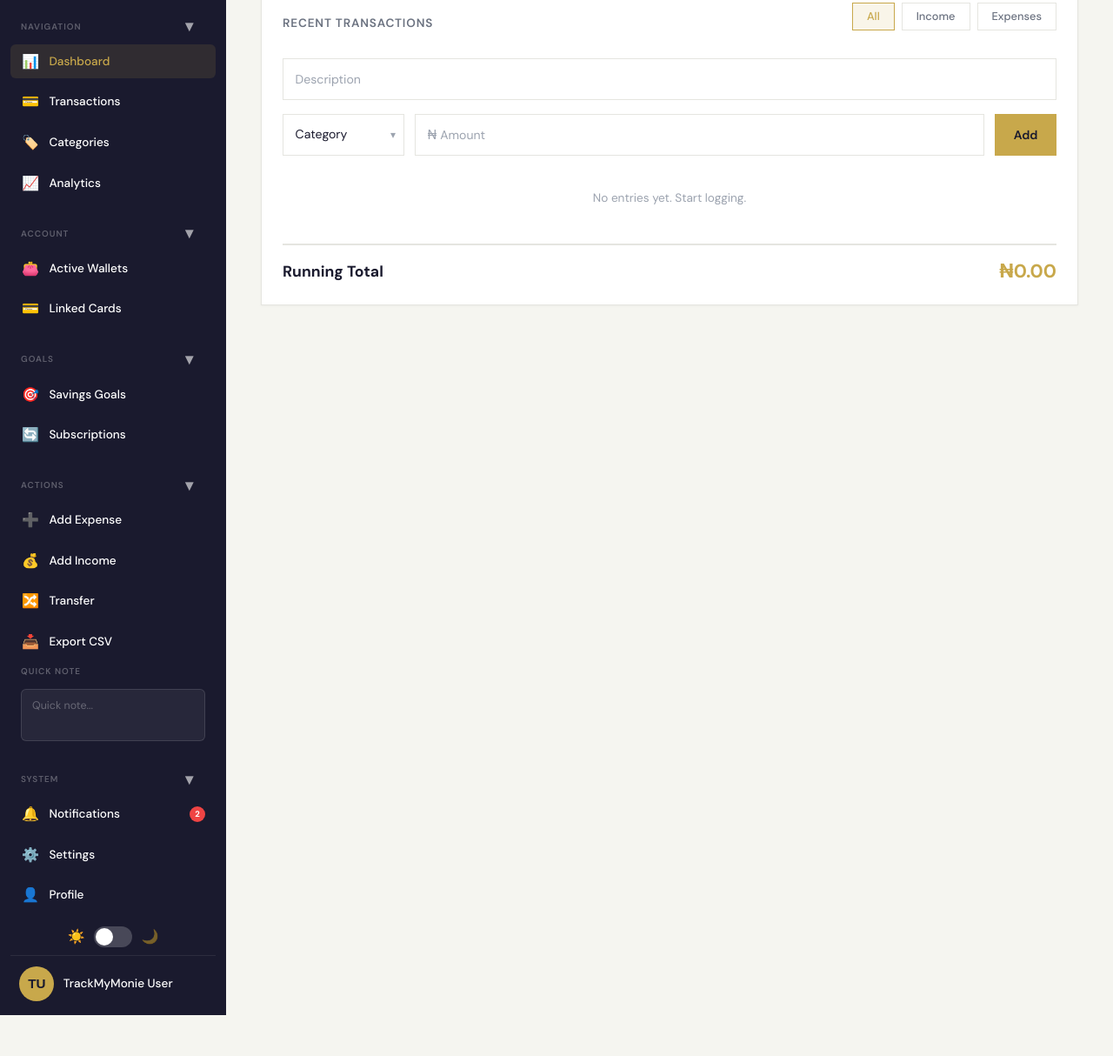
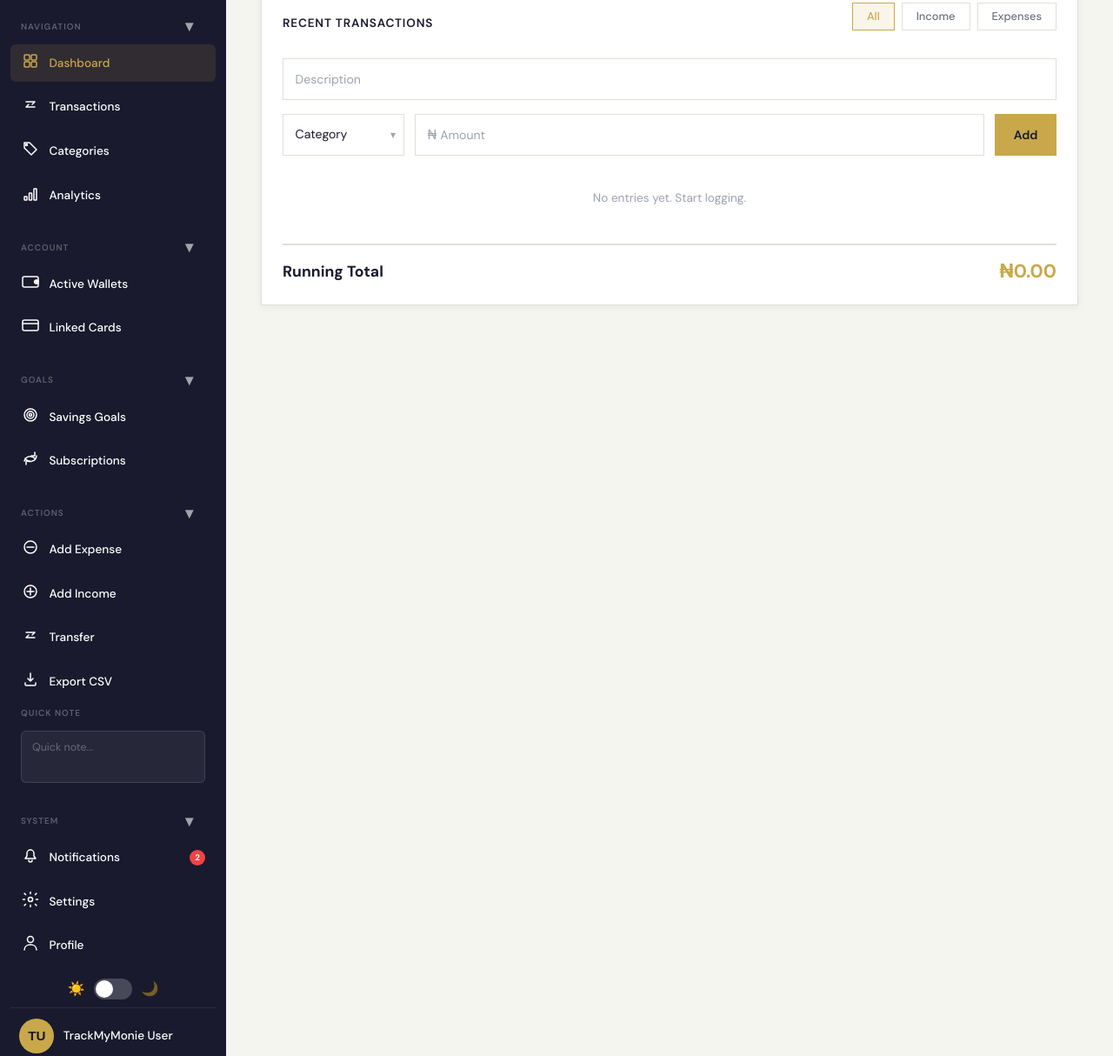
Before and after one commit to ShaDowCRYT/TrackMyMonie, a plain HTML site: page index.html in a window 1280 px wide. Shown: the part 270-1484 px from the top of the page at 87% size. Before the commit the page ends 1437 px from the top, so only its background shows below. Drawn offline with Linux system fonts and the light colour scheme.

Commit message:
Changed Icons Style and Made fixes to the light mode Hierarchy

```diff
--- a/index.html
+++ b/index.html
@@ -20,14 +20,14 @@
       --text: #1a1a2e;
       --text-secondary: #6b7280;
       --text-muted: #9ca3af;
-      --border: #e5e5e0;
+      --border: #e0e0d8;
       --gold: #c8a84b;
       --gold-hover: #b8973a;
       --gold-dim: rgba(200, 168, 75, 0.12);
       --danger: #ef4444;
       --danger-dim: rgba(239, 68, 68, 0.1);
       --input-bg: #ffffff;
-      --card-shadow: 0 1px 3px rgba(0, 0, 0, 0.04);
+      --card-shadow: 0 2px 8px rgba(0, 0, 0, 0.06);
       --sidebar-w: 260px;
       --sidebar-icon-w: 68px;
       --font: 'DM Sans', -apple-system, BlinkMacSystemFont, sans-serif;
@@ -36,7 +36,6 @@
     [data-theme="dark"] {
       --bg: #0f0f0f;
       --surface: #161616;
-      --sidebar-bg: #111111;
       --sidebar-text: #f0f0f0;
       --sidebar-hover: rgba(255, 255, 255, 0.05);
       --text: #f0f0f0;
@@ -432,7 +431,7 @@
       font-weight: 600;
       text-transform: uppercase;
       letter-spacing: 0.06em;
-      color: var(--text-secondary);
+      color: var(--text);
       margin-bottom: 1rem;
     }
 
@@ -2268,13 +2267,13 @@
           <span class="chevron">▾</span>
         </button>
         <div class="side-section-content">
-          <button class="side-item active" data-page="dashboard"><span class="icon">📊</span><span
+          <button class="side-item active" data-page="dashboard"><span class="icon"><svg width="20" height="20" viewBox="0 0 20 20" fill="none" stroke="currentColor" stroke-width="1.5" stroke-linecap="round" stroke-linejoin="round"><rect x="3" y="3" width="6" height="6" rx="1"/><rect x="11" y="3" width="6" height="6" rx="1"/><rect x="3" y="11" width="6" height="6" rx="1"/><rect x="11" y="11" width="6" height="6" rx="1"/></svg></span><span
               class="text">Dashboard</span></button>
-          <button class="side-item" data-page="transactions"><span class="icon">💳</span><span
+          <button class="side-item" data-page="transactions"><span class="icon"><svg width="20" height="20" viewBox="0 0 20 20" fill="none" stroke="currentColor" stroke-width="1.5" stroke-linecap="round" stroke-linejoin="round"><path d="M15 13H5l3-3M5 7h10l-3 3"/></svg></span><span
               class="text">Transactions</span></button>
-          <button class="side-item" data-page="categories"><span class="icon">🏷️</span><span
+          <button class="side-item" data-page="categories"><span class="icon"><svg width="20" height="20" viewBox="0 0 20 20" fill="none" stroke="currentColor" stroke-width="1.5" stroke-linecap="round" stroke-linejoin="round"><path d="M3 3h6l8 8-6 6-8-8V3z"/><circle cx="5.5" cy="5.5" r="1"/></svg></span><span
               class="text">Categories</span></button>
-          <button class="side-item" data-page="analytics"><span class="icon">📈</span><span
+          <button class="side-item" data-page="analytics"><span class="icon"><svg width="20" height="20" viewBox="0 0 20 20" fill="none" stroke="currentColor" stroke-width="1.5" stroke-linecap="round" stroke-linejoin="round"><rect x="3" y="14" width="3" height="4" rx="0.5"/><rect x="8.5" y="10" width="3" height="8" rx="0.5"/><rect x="14" y="5" width="3" height="13" rx="0.5"/></svg></span><span
               class="text">Analytics</span></button>
         </div>
       </div>
@@ -2285,9 +2284,9 @@
           <span class="chevron">▾</span>
         </button>
         <div class="side-section-content">
-          <button class="side-item" data-page="wallets"><span class="icon">👛</span><span class="text">Active
+          <button class="side-item" data-page="wallets"><span class="icon"><svg width="20" height="20" viewBox="0 0 20 20" fill="none" stroke="currentColor" stroke-width="1.5" stroke-linecap="round" stroke-linejoin="round"><rect x="1" y="4" width="18" height="12" rx="2"/><path d="M16 8v4h2a1 1 0 001-1V9a1 1 0 00-1-1h-2z"/><circle cx="16" cy="10" r="1.5"/></svg></span><span class="text">Active
               Wallets</span></button>
-          <button class="side-item" data-page="cards"><span class="icon">💳</span><span class="text">Linked
+          <button class="side-item" data-page="cards"><span class="icon"><svg width="20" height="20" viewBox="0 0 20 20" fill="none" stroke="currentColor" stroke-width="1.5" stroke-linecap="round" stroke-linejoin="round"><rect x="1" y="4" width="18" height="12" rx="2"/><line x1="1" y1="8" x2="19" y2="8"/></svg></span><span class="text">Linked
               Cards</span></button>
         </div>
       </div>
@@ -2298,9 +2297,9 @@
           <span class="chevron">▾</span>
         </button>
         <div class="side-section-content">
-          <button class="side-item" data-page="savings"><span class="icon">🎯</span><span class="text">Savings
+          <button class="side-item" data-page="savings"><span class="icon"><svg width="20" height="20" viewBox="0 0 20 20" fill="none" stroke="currentColor" stroke-width="1.5" stroke-linecap="round" stroke-linejoin="round"><circle cx="10" cy="10" r="7"/><circle cx="10" cy="10" r="4"/><circle cx="10" cy="10" r="1.5"/></svg></span><span class="text">Savings
               Goals</span></button>
-          <button class="side-item" data-page="subscriptions"><span class="icon">🔄</span><span
+          <button class="side-item" data-page="subscriptions"><span class="icon"><svg width="20" height="20" viewBox="0 0 20 20" fill="none" stroke="currentColor" stroke-width="1.5" stroke-linecap="round" stroke-linejoin="round"><path d="M15 3v4h-4"/><path d="M5 17v-4h4"/><path d="M17 7A7 7 0 014 10M3 13a7 7 0 0112-3"/></svg></span><span
               class="text">Subscriptions</span></button>
         </div>
       </div>
@@ -2311,13 +2310,13 @@
           <span class="chevron">▾</span>
         </button>
         <div class="side-section-content">
-          <button class="side-item" id="actionAddExpense"><span class="icon">➕</span><span class="text">Add
+          <button class="side-item" id="actionAddExpense"><span class="icon"><svg width="20" height="20" viewBox="0 0 20 20" fill="none" stroke="currentColor" stroke-width="1.5" stroke-linecap="round" stroke-linejoin="round"><circle cx="10" cy="10" r="7"/><line x1="6" y1="10" x2="14" y2="10"/></svg></span><span class="text">Add
               Expense</span></button>
-          <button class="side-item" id="actionAddIncome"><span class="icon">💰</span><span class="text">Add
+          <button class="side-item" id="actionAddIncome"><span class="icon"><svg width="20" height="20" viewBox="0 0 20 20" fill="none" stroke="currentColor" stroke-width="1.5" stroke-linecap="round" stroke-linejoin="round"><circle cx="10" cy="10" r="7"/><line x1="10" y1="6" x2="10" y2="14"/><line x1="6" y1="10" x2="14" y2="10"/></svg></span><span class="text">Add
               Income</span></button>
-          <button class="side-item" id="actionTransfer"><span class="icon">🔀</span><span
+          <button class="side-item" id="actionTransfer"><span class="icon"><svg width="20" height="20" viewBox="0 0 20 20" fill="none" stroke="currentColor" stroke-width="1.5" stroke-linecap="round" stroke-linejoin="round"><path d="M15 13H5l3-3M5 7h10l-3 3"/></svg></span><span
               class="text">Transfer</span></button>
-          <button class="side-item" id="actionExport"><span class="icon">📥</span><span class="text">Export
+          <button class="side-item" id="actionExport"><span class="icon"><svg width="20" height="20" viewBox="0 0 20 20" fill="none" stroke="currentColor" stroke-width="1.5" stroke-linecap="round" stroke-linejoin="round"><path d="M10 3v9m0 0l-3-3m3 3l3-3"/><path d="M4 14v2a1 1 0 001 1h10a1 1 0 001-1v-2"/></svg></span><span class="text">Export
               CSV</span></button>
           <span class="quick-note-label">Quick Note</span>
           <textarea class="quick-note" id="quickNote" placeholder="Quick note..." rows="2"></textarea>
@@ -2330,11 +2329,11 @@
           <span class="chevron">▾</span>
         </button>
         <div class="side-section-content">
-          <button class="side-item" data-page="notifications"><span class="icon">🔔</span><span
+          <button class="side-item" data-page="notifications"><span class="icon"><svg width="20" height="20" viewBox="0 0 20 20" fill="none" stroke="currentColor" stroke-width="1.5" stroke-linecap="round" stroke-linejoin="round"><path d="M6 8a4 4 0 018 0v3l2 3H4l2-3V8z"/><path d="M8 16a2 2 0 004 0"/></svg></span><span
               class="text">Notifications</span><span class="badge" id="notifBadge">2</span></button>
-          <button class="side-item" data-page="settings"><span class="icon">⚙️</span><span
+          <button class="side-item" data-page="settings"><span class="icon"><svg width="20" height="20" viewBox="0 0 20 20" fill="none" stroke="currentColor" stroke-width="1.5" stroke-linecap="round" stroke-linejoin="round"><circle cx="10" cy="10" r="2.5"/><path d="M10 1.5v2m0 13v2m-8.5-8.5h2m13 0h2M3.1 3.1l1.4 1.4m11 11l1.4 1.4M3.1 16.9l1.4-1.4m11-11l1.4-1.4"/></svg></span><span
               class="text">Settings</span></button>
-          <button class="side-item" data-page="profile"><span class="icon">👤</span><span
+          <button class="side-item" data-page="profile"><span class="icon"><svg width="20" height="20" viewBox="0 0 20 20" fill="none" stroke="currentColor" stroke-width="1.5" stroke-linecap="round" stroke-linejoin="round"><circle cx="10" cy="6" r="3.5"/><path d="M3 18c0-4 3.5-6 7-6s7 2 7 6"/></svg></span><span
               class="text">Profile</span></button>
           <div class="theme-toggle-pill" id="themeToggle">
             <span class="pill-icon pill-sun">☀️</span>
```
